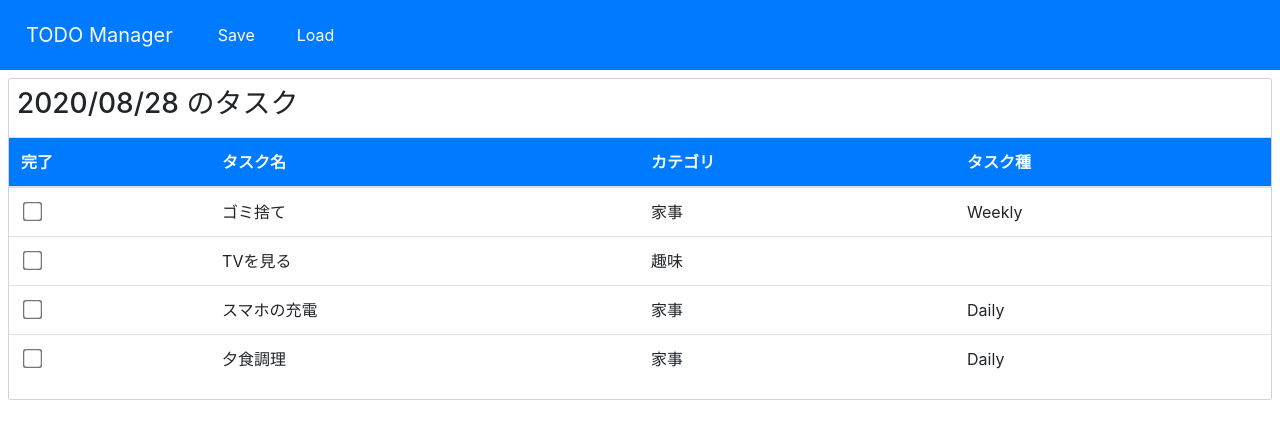
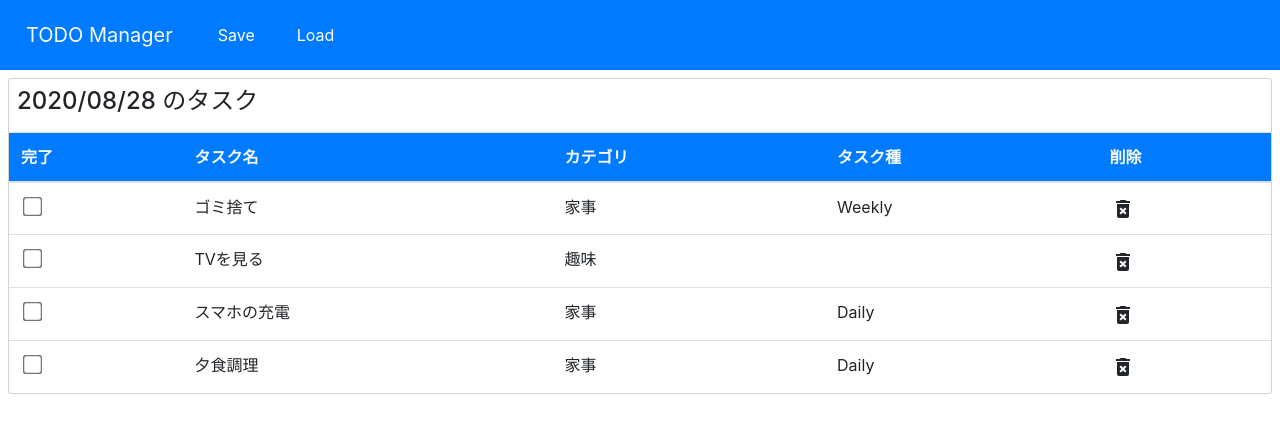
Before and after one commit to ritafuni/todo-manager, a React (Create React App) app: page / in a window 1280 px wide. Shown: the top 438 px of the page. Built offline with nearby package versions, Linux system fonts and the light colour scheme; the HTML template or start-up script is replaced by a standard one.

Commit message:
added delete button(doesn't delete task completely), sorted component .jsx

```diff
--- a/package.json
+++ b/package.json
@@ -3,6 +3,8 @@
   "version": "0.1.0",
   "private": true,
   "dependencies": {
+    "@material-ui/core": "^4.11.0",
+    "@material-ui/icons": "^4.9.1",
     "@testing-library/jest-dom": "^4.2.4",
     "@testing-library/react": "^9.5.0",
     "@testing-library/user-event": "^7.2.1",
--- a/src/App.jsx
+++ b/src/App.jsx
@@ -1,7 +1,7 @@
 import React from 'react';
 import initialData from './initial-data';
-import Column from './Column';
-import Menubar from './Menubar';
+import Column from './Components/Column';
+import Menubar from './Components/Menubar';
 import { DragDropContext } from 'react-beautiful-dnd';
 import styled from 'styled-components';
 
@@ -23,6 +23,27 @@ function App(){
     changeState(json);
   }
 
+  function DeleteTask(index){
+    console.log(index);
+    const columnId = 'column-1';
+    const newTaskIds = Array.from(state.columns[columnId].taskIds);
+    newTaskIds.splice(index, 1);
+
+    const newColumn = {
+      ...state.columns[columnId],
+      taskIds: newTaskIds
+    }
+
+    changeState({
+      ...state,
+      columns: {
+        ...state.columns,
+        //[]で囲むことによって、:の左側にも値が代入できる
+        [newColumn.id]: newColumn
+      }
+    });
+  }
+
   //resultに結果が入ってくる
   function onDragEnd(result){
     const {draggableId, source, destination} = result;
@@ -36,17 +57,15 @@ function App(){
       return;
     }
 
-    //reorder
-    const startColumn = state.columns[source.droppableId];
-    const finishColumn = state.columns[destination.droppableId];
-
-    const newTaskIds = Array.from(startColumn.taskIds);
+    //reorder(columnが複数ある場合も想定されているのでリファクタ可)
+    const column = state.columns[source.droppableId];
+    const newTaskIds = Array.from(column.taskIds);
     //delete source id
     newTaskIds.splice(source.index, 1);
+    //add to destination
     newTaskIds.splice(destination.index, 0, draggableId);
-
     const newColumn = {
-      ...startColumn,
+      ...column,
       taskIds: newTaskIds
     }
 
@@ -74,6 +93,7 @@ function App(){
           key={state.columns["column-1"].id}
           column={column}
           tasks={tasks}
+          delFunc={DeleteTask}
         />
       </DragDropContext>
     </Container>
--- a/src/Column.jsx
+++ b/src/Components/Column.jsx
@@ -1,7 +1,6 @@
 import React from 'react';
 import styled from 'styled-components';
 import Task from './Task';
-import SaveLoadButton from './SaveLoadButton';
 import {Droppable} from 'react-beautiful-dnd';
 
 const Container = styled.div`
@@ -10,8 +9,12 @@ const Container = styled.div`
   border-radius: 2px;
   display: flex;
   flex-direction: column;
+
+  > table {
+    margin-bottom: 1px;
+  }
 `;
-const Title = styled.h3`
+const Title = styled.h4`
   padding: 8px;
 `;
 const TaskList = styled.tbody`
@@ -33,6 +36,7 @@ function Column(props){
             <th scope='col'>タスク名</th>
             <th scope='col'>カテゴリ</th>
             <th scope='col'>タスク種</th>
+            <th scope='col'>削除</th>
           </tr>
         </thead>
         <Droppable droppableId={props.column.id}>
@@ -41,7 +45,7 @@ function Column(props){
             ref={provided.innerRef}
             {...provided.droppableProps}
           >
-            {props.tasks.map((task, index) => <Task key={task.id} task={task} index={index} />)}
+            {props.tasks.map((task, index) => <Task key={task.id} task={task} index={index} delFunc={props.delFunc}/>)}
             {provided.placeholder}
           </TaskList>
         )}
--- a/src/Task.jsx
+++ b/src/Components/Task.jsx
@@ -1,14 +1,19 @@
 import React from 'react';
 import styled from 'styled-components';
 import {Draggable} from 'react-beautiful-dnd';
+import DeleteForeverIcon from '@material-ui/icons/DeleteForever';
 
 //>?で内部のスタイル指定ができる
 const Container = styled.tr`
-  background-color: ${props => (props.isDragging ? "skyblue" : "white")};
+  background-color: ${props => (props.isDragging ? 'skyblue' : 'white')};
 
   > td > input {
     margin-left: 5px;
     transform: scale(1.5);
+  }
+
+  > td > button {
+    padding: 0;
   }
 `;
 
@@ -25,10 +30,15 @@ function Task(props){
           ref={provided.innerRef}
           isDragging={snapshot.isDragging}
         >
-            <td><input type="checkbox" className="task-checkbox" /></td>
-            <td>{props.task.content}</td>
-            <td>{props.task.category}</td>
-            <td>{props.task.taskType}</td>
+          <td><input type='checkbox' className='task-checkbox' /></td>
+          <td>{props.task.content}</td>
+          <td>{props.task.category}</td>
+          <td>{props.task.taskType}</td>
+          <td>
+            <button className='btn' onClick = {() => props.delFunc(props.index)}>
+              <DeleteForeverIcon />
+            </button>
+          </td>
         </Container>
       )}
     </Draggable>
```
Also changed, not shown: src/Components/Menubar.jsx (renamed from src/Menubar.jsx), src/Components/SaveLoadButton.jsx (renamed from src/SaveLoadButton.jsx), 1 other file (tests, documents, lock files or other folders).
